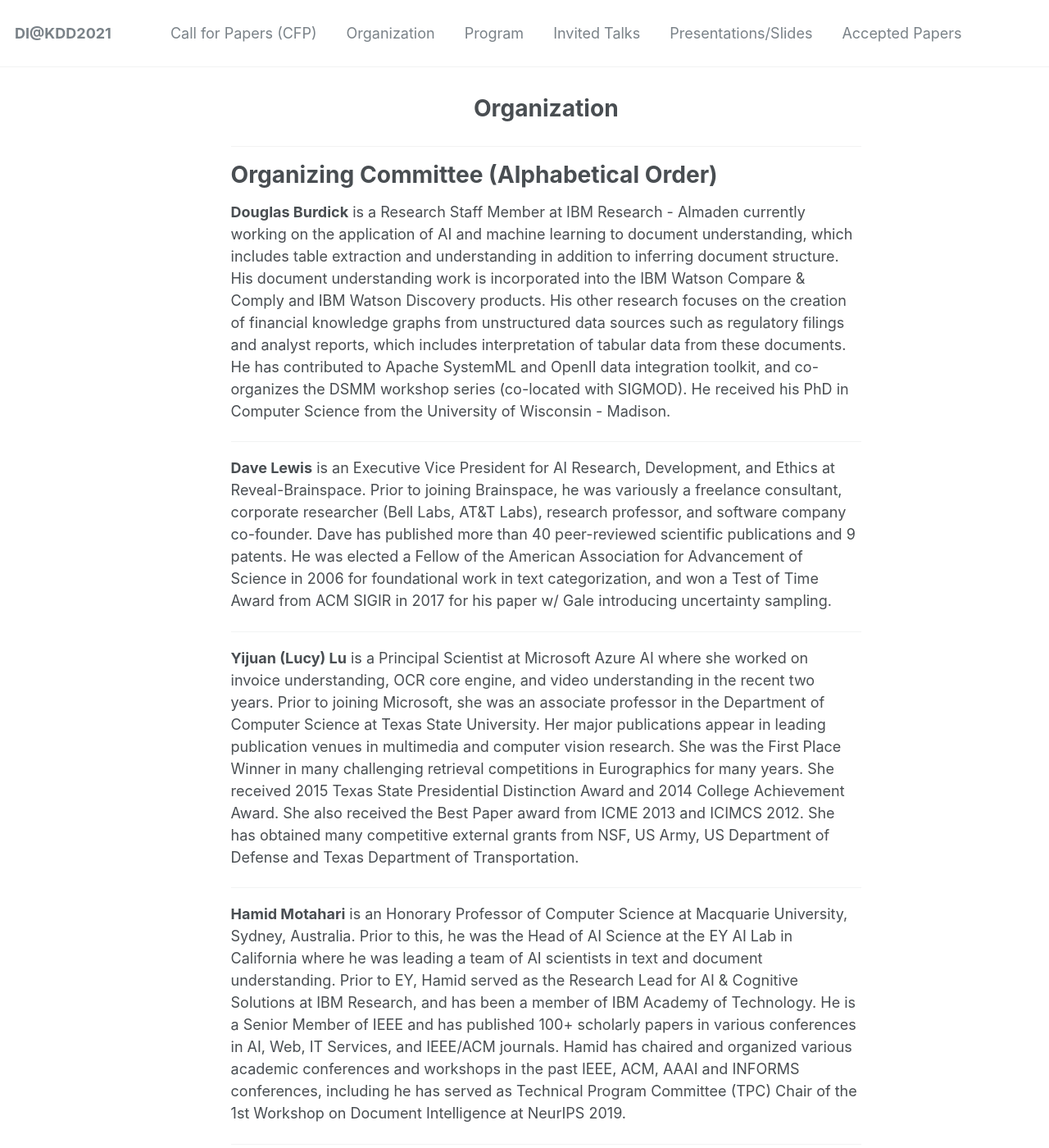
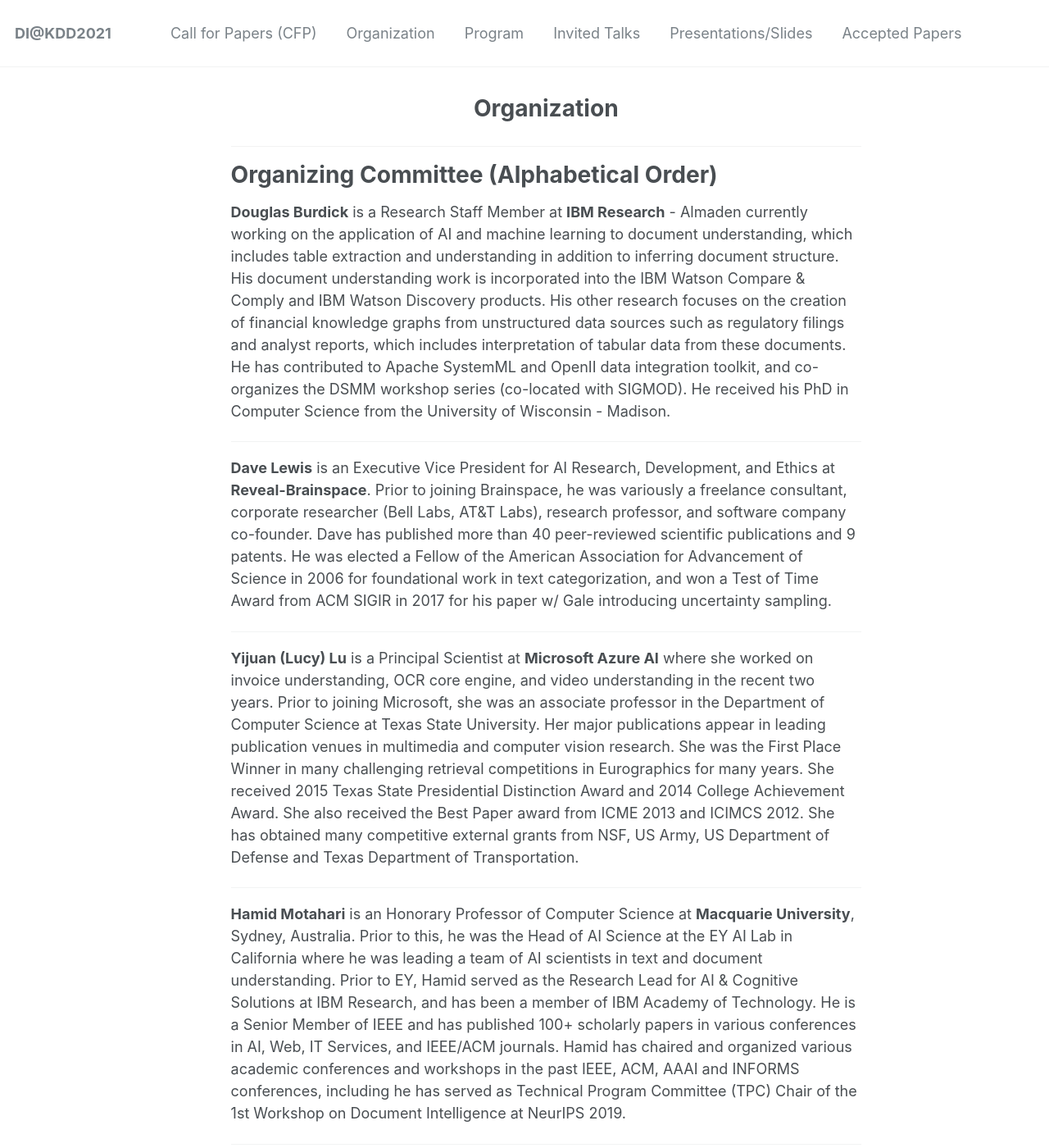
Before and after one commit to document-intelligence/DI-2022, a Jekyll site: the page built from _pages/organization.md, in a window 1280 px wide and 1400 px high. Shown: the whole window at 82% size. Built offline with Jekyll 4.4.1, drawn with Linux system fonts in a browser that asks for light colours; some of the changed text lies outside the part shown.

```diff
--- a/_pages/organization.md
+++ b/_pages/organization.md
@@ -9,7 +9,7 @@ permalink: /organization/
 
 # Organizing Committee (Alphabetical Order)
 
-**Douglas Burdick** is a Research Staff Member at IBM Research - Almaden
+**Douglas Burdick** is a Research Staff Member at **IBM Research** - Almaden
 currently working on the application of AI and machine learning to
 document understanding, which includes table extraction and
 understanding in addition to inferring document structure. His
@@ -26,7 +26,7 @@ the University of Wisconsin - Madison.
 ------
 
 **Dave Lewis** is an Executive Vice President for AI Research,
-Development, and Ethics at Reveal-Brainspace. Prior to joining
+Development, and Ethics at **Reveal-Brainspace**. Prior to joining
 Brainspace, he was variously a freelance consultant, corporate
 researcher (Bell Labs, AT&T Labs), research professor, and software
 company co-founder. Dave has published more than 40 peer-reviewed
@@ -38,12 +38,12 @@ sampling.
 
 ------
 
-**Yijuan (Lucy) Lu** is a Principal Scientist at Microsoft Azure AI where she worked on invoice understanding, OCR core engine, and video understanding in the recent two years. Prior to joining Microsoft, she was an associate professor in the Department of Computer Science at Texas State University. Her major publications appear in leading publication venues in multimedia and computer vision research.  She was the First Place Winner in many challenging retrieval competitions in Eurographics for many years. She received 2015 Texas State Presidential Distinction Award and 2014 College Achievement Award. She also received the Best Paper award from ICME 2013 and ICIMCS 2012. She has obtained many competitive external grants from NSF, US Army, US Department of Defense and Texas Department of Transportation.
+**Yijuan (Lucy) Lu** is a Principal Scientist at **Microsoft Azure AI** where she worked on invoice understanding, OCR core engine, and video understanding in the recent two years. Prior to joining Microsoft, she was an associate professor in the Department of Computer Science at Texas State University. Her major publications appear in leading publication venues in multimedia and computer vision research.  She was the First Place Winner in many challenging retrieval competitions in Eurographics for many years. She received 2015 Texas State Presidential Distinction Award and 2014 College Achievement Award. She also received the Best Paper award from ICME 2013 and ICIMCS 2012. She has obtained many competitive external grants from NSF, US Army, US Department of Defense and Texas Department of Transportation.
 
 ------
 
 **Hamid Motahari** is an Honorary Professor of Computer Science at
-Macquarie University, Sydney, Australia. Prior to this, he was the
+**Macquarie University**, Sydney, Australia. Prior to this, he was the
 Head of AI Science at the EY AI Lab in California where he was leading
 a team of AI scientists in text and document understanding. Prior to
 EY, Hamid served as the Research Lead for AI & Cognitive Solutions at
@@ -57,7 +57,7 @@ the 1st Workshop on Document Intelligence at NeurIPS 2019.
 
 ------
 
-**Sandeep Tata** is a Software Engineer at Google Research and leads a
+**Sandeep Tata** is a Software Engineer at **Google Research** and leads a
 research group on information extraction.  Sandeep has published
 dozens of peer-reviewed research articles across a variety of
 disciplines including data management, data mining, natural language
```
Also changed, not shown: other parts of _pages/organization.md (+1 -1 lines).
